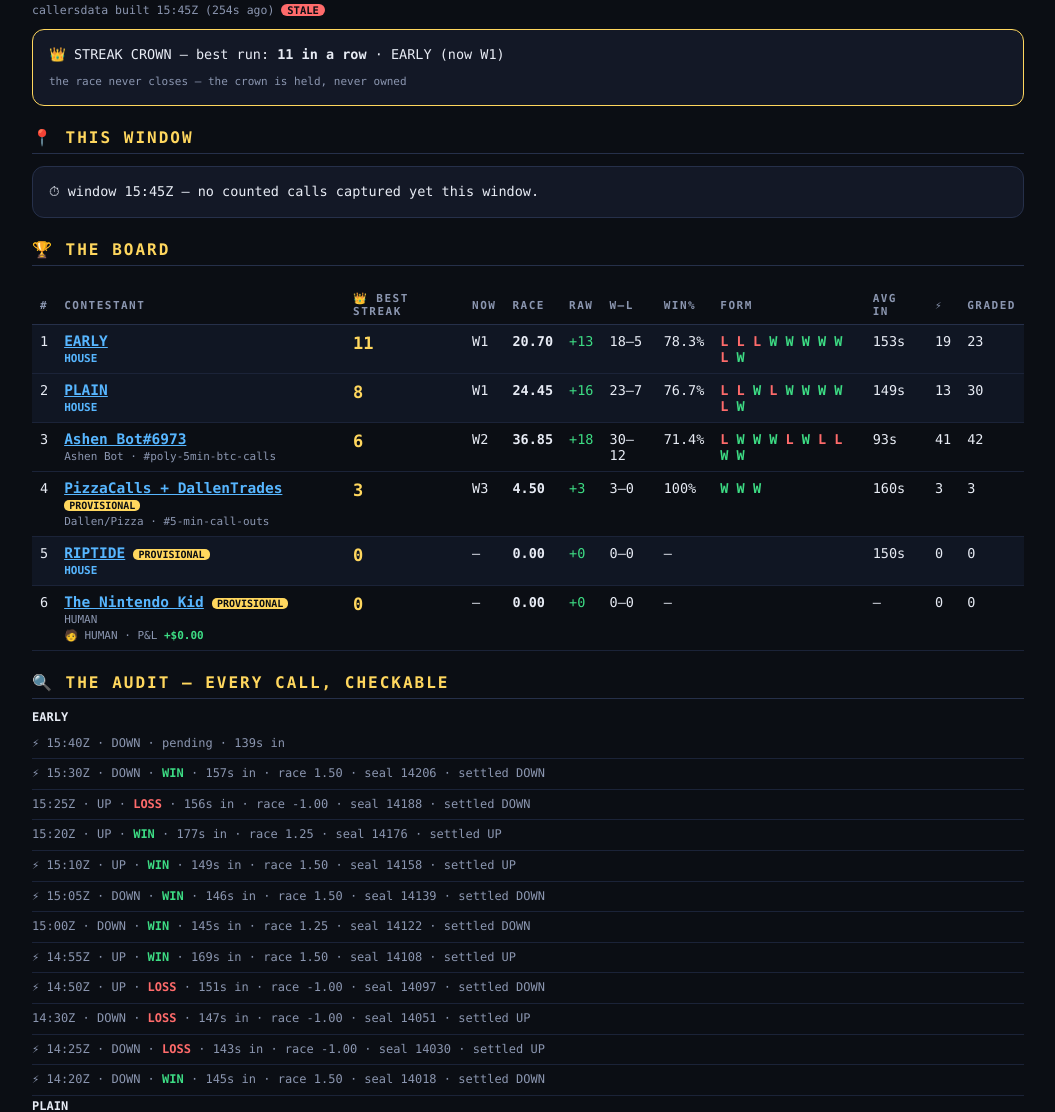
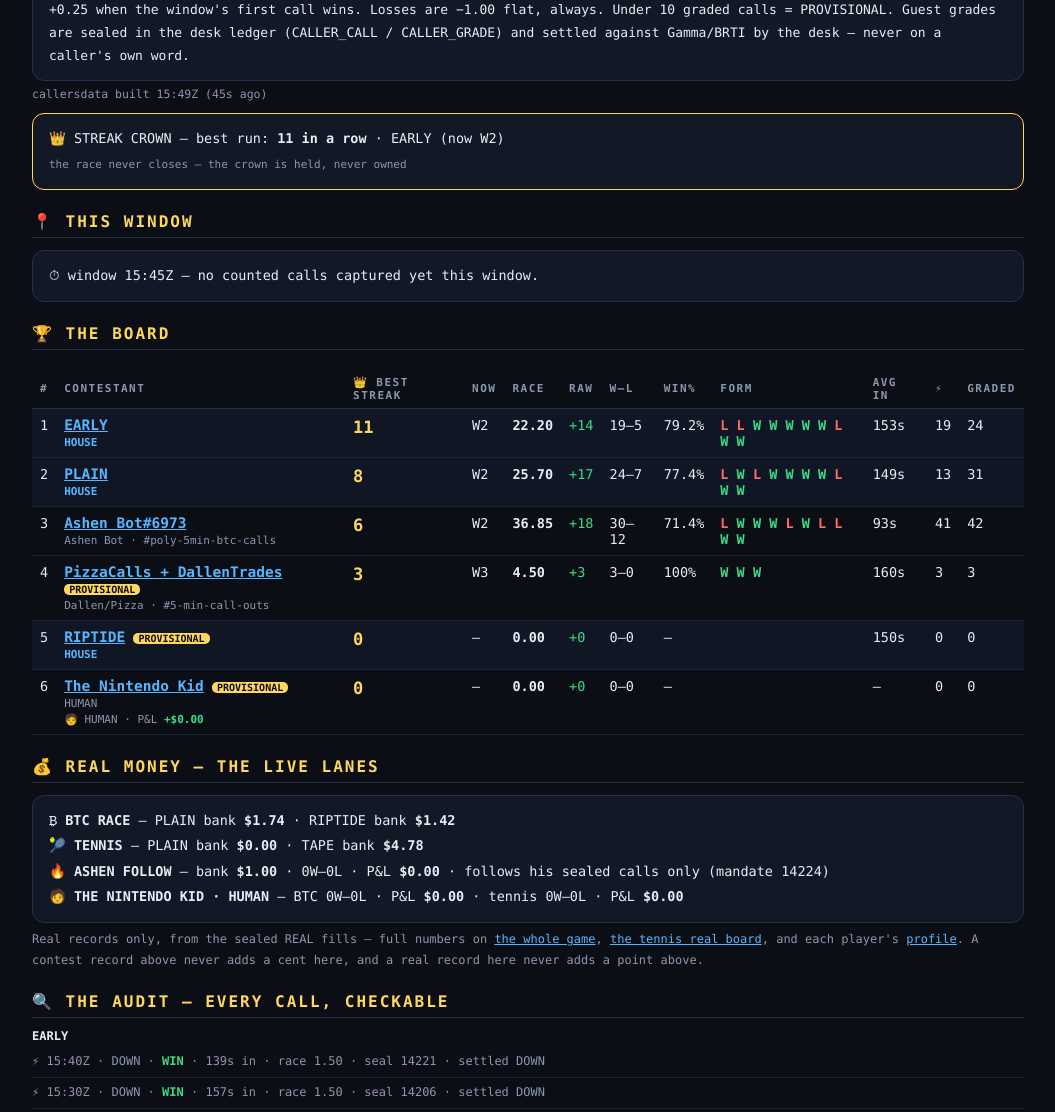
Before and after one commit to masterledgerlive/nodal-desk, a plain HTML site: page nodal/callers.html in a window 1280 px wide. Shown: the part 389-1501 px from the top of the page, without its empty margins (112-1167 px from the left). Drawn offline with Linux system fonts and the light colour scheme.

Commit message:
NODAL: THE CALLERS CONTEST (David's commission 2026-11-16) - outside Discord callers vs PLAIN/EARLY/RIPTIDE/FINAL on the same 5m BTC windows; grading law + speed points (David's ruling 21:51 EST) printed on the page; guest calls sealed as CALLER_CALL/CALLER_GRADE and graded against Gamma by the desk; callersdata rides along as its feed

```diff
--- a/nodal/callers.html
+++ b/nodal/callers.html
@@ -55,6 +55,7 @@
   <div class="sub">Outside callers vs our own engines — PLAIN · EARLY · RIPTIDE · FINAL —
   graded head-to-head on the same 5-minute BTC windows, the same settlement truth,
   one timing law for everyone.</div>
+  <div class="law" style="border-color:var(--blue)">🖥️ <b>THIS BOARD IS SIMULATION</b> — contest calls only, no real money on this table. The real-money lanes live in the 💰 REAL MONEY strip below the board, and the two records are never blended.</div>
 
   <div class="law">
     <b>THE LAW (David's rulings, 2026-11-16).</b> A call counts iff it is posted before its
@@ -87,6 +88,10 @@
     <tbody></tbody>
   </table></div>
 
+  <h2 class="sec">💰 REAL MONEY — THE LIVE LANES</h2>
+  <div class="livestrip" id="realStrip">—</div>
+  <div class="foot" style="margin-top:6px">Real records only, from the sealed REAL fills — full numbers on <a href="wholegame.html">the whole game</a>, <a href="tennis-real.html">the tennis real board</a>, and each player's <a href="players.html">profile</a>. A contest record above never adds a cent here, and a real record here never adds a point above.</div>
+
   <h2 class="sec">🔍 THE AUDIT — EVERY CALL, CHECKABLE</h2>
   <div id="audit"></div>
 
@@ -98,7 +103,7 @@
 
 <script>
 "use strict";
-let cd = null, cdBuilt = null;
+let cd = null, cdBuilt = null, rf = null;
 const $ = id => document.getElementById(id);
 const hhmm = s => s ? s.substr(11,5)+'Z' : '—';
 const esc = s => String(s===null||s===undefined?'':s).replace(/</g,'&lt;');
@@ -107,6 +112,10 @@ async function poll(){
   try{
     const r = await fetch('callersdata.json?t=' + Date.now(), {cache:'no-store'});
     if(r.ok){ cd = await r.json(); cdBuilt = cd.built_at; }
+  }catch(e){}
+  try{
+    const r2 = await fetch('realfills.json?t=' + Date.now(), {cache:'no-store'});
+    if(r2.ok){ rf = await r2.json(); }
   }catch(e){}
   render();
 }
@@ -164,6 +173,18 @@ function render(){
       + (c.seq ? ' · seal ' + c.seq : '') + (c.msg ? ' · msg ' + esc(c.msg) : '')
       + (c.settlement ? ' · settled ' + c.settlement.toUpperCase() : '') + '</div>').join('')
     + '</div>').join('');
+  if(rf){
+    const M = x => (x<0?'−$':'$') + Math.abs(Number(x||0)).toFixed(2);
+    const A = rf.ashen || {bank:1.00, record:{w:0,l:0,pnl:0}};
+    const D = (rf.david||{}).btc ? rf.david.btc.record : {w:0,l:0,pnl:0};
+    const DT = (rf.david||{}).tennis ? rf.david.tennis.record : {w:0,l:0,pnl:0};
+    const rb = rf.banks||{}, tb = (rf.tennis||{}).banks||{};
+    $('realStrip').innerHTML =
+      '₿ <b>BTC RACE</b> — PLAIN bank <b>' + M(rb.PLAIN) + '</b> · RIPTIDE bank <b>' + M(rb.RIPTIDE) + '</b>'
+      + '<br>🎾 <b>TENNIS</b> — PLAIN bank <b>' + M(tb.PLAIN) + '</b> · TAPE bank <b>' + M(tb.TAPE) + '</b>'
+      + '<br>🔥 <b>ASHEN FOLLOW</b> — bank <b>' + M(A.bank) + '</b> · ' + A.record.w + 'W–' + A.record.l + 'L · P&L <b>' + M(A.record.pnl) + '</b> · follows his sealed calls only (mandate 14224)'
+      + '<br>🧑 <b>THE NINTENDO KID · HUMAN</b> — BTC ' + D.w + 'W–' + D.l + 'L · P&L <b>' + M(D.pnl) + '</b> · tennis ' + DT.w + 'W–' + DT.l + 'L · P&L <b>' + M(DT.pnl) + '</b>';
+  }
 }
 poll();
 setInterval(poll, 15000);
--- a/nodal/callersdata.json
+++ b/nodal/callersdata.json
@@ -1,5 +1,5 @@
 {
- "built_at": "2026-11-17T15:45:57Z",
+ "built_at": "2026-11-17T15:49:26Z",
  "contest_start": "2026-11-17T02:35:00Z",
  "note": "House rows from the desk feeds' retained contest-era windows; guest rows complete from the sealed ledger. First-caller bonus adjudicated from all timestamps. ASLEEP RULE: a window with no call from a contestant is ASLEEP \u2014 never graded, never counted against them; only actual calls enter the record. The race is ALL-TIME and OPEN: it never closes, entry is open to anyone forever.",
  "rows": [
@@ -7,14 +7,13 @@
    "name": "EARLY",
    "house": true,
    "tag": "HOUSE",
-   "race": 20.7,
-   "raw": 13,
-   "w": 18,
+   "race": 22.2,
+   "raw": 14,
+   "w": 19,
    "l": 5,
-   "graded": 23,
+   "graded": 24,
    "firsts": 19,
    "form": [
-    "L",
     "L",
     "L",
     "W",
@@ -23,6 +22,7 @@
     "W",
     "W",
     "L",
+    "W",
     "W"
    ],
    "calls": [
@@ -33,16 +33,16 @@
      "window": "2026-11-17T15:40:00Z",
      "side": "down",
      "in": 139,
-     "win": null,
+     "win": true,
      "counted": true,
      "void": null,
-     "settlement": null,
-     "seq": null,
+     "settlement": "down",
+     "seq": 14221,
      "msg": null,
      "posted": null,
      "first": true,
-     "race": null,
-     "raw": null
+     "race": 1.5,
+     "raw": 1
     },
     {
      "who": "EARLY",
@@ -243,29 +243,29 @@
      "raw": 1
     }
    ],
-   "streak": "W1",
-   "streak_now_n": 1,
+   "streak": "W2",
+   "streak_now_n": 2,
    "streak_best_n": 11,
-   "winrate": 78.3,
+   "winrate": 79.2,
    "avg_in": 153,
    "provisional": false,
    "key": "EARLY",
    "pnl": null,
    "human": false,
+   "form_line": null,
    "rank": 1
   },
   {
    "name": "PLAIN",
    "house": true,
    "tag": "HOUSE",
-   "race": 24.45,
-   "raw": 16,
-   "w": 23,
+   "race": 25.7,
+   "raw": 17,
+   "w": 24,
    "l": 7,
-   "graded": 30,
+   "graded": 31,
    "firsts": 13,
    "form": [
-    "L",
     "L",
     "W",
     "L",
@@ -274,9 +274,28 @@
     "W",
     "W",
     "L",
+    "W",
     "W"
    ],
    "calls": [
+    {
+     "who": "PLAIN",
+     "house": true,
+     "tag": "HOUSE",
+     "window": "2026-11-17T15:40:00Z",
+     "side": "down",
+     "in": 143,
+     "win": true,
+     "counted": true,
+     "void": null,
+     "settlement": "down",
+     "seq": 14220,
+     "msg": null,
+     "posted": null,
+     "first": false,
+     "race": 1.25,
+     "raw": 1
+    },
     {
      "who": "PLAIN",
      "house": true,
@@ -474,35 +493,18 @@
      "first": false,
      "race": 1.25,
      "raw": 1
-    },
-    {
-     "who": "PLAIN",
-     "house": true,
-     "tag": "HOUSE",
-     "window": "2026-11-17T14:15:00Z",
-     "side": "up",
-     "in": 122,
-     "win": true,
-     "counted": true,
-     "void": null,
-     "settlement": "up",
-     "seq": 14006,
-     "msg": null,
-     "posted": null,
-     "first": false,
-     "race": 1.25,
-     "raw": 1
     }
    ],
-   "streak": "W1",
-   "streak_now_n": 1,
+   "streak": "W2",
+   "streak_now_n": 2,
    "streak_best_n": 8,
-   "winrate": 76.7,
+   "winrate": 77.4,
    "avg_in": 149,
    "provisional": false,
    "key": "PLAIN",
    "pnl": null,
    "human": false,
+   "form_line": null,
    "rank": 2
   },
   {
@@ -754,6 +756,7 @@
    "key": "Ashen Bot#6973",
    "pnl": null,
    "human": false,
+   "form_line": null,
    "rank": 3
   },
   {
@@ -836,6 +839,7 @@
    "key": "PizzaCalls + DallenTrades",
    "pnl": null,
    "human": false,
+   "form_line": null,
    "rank": 4
   },
   {
@@ -878,6 +882,7 @@
    "key": "RIPTIDE",
    "pnl": null,
    "human": false,
+   "form_line": null,
    "rank": 5
   },
   {
@@ -901,6 +906,15 @@
    "provisional": true,
    "pnl": 0.0,
    "human": true,
+   "form_line": {
+    "graded": 0,
+    "last10_w": 0,
+    "last10_l": 0,
+    "last10_pnl": 0,
+    "overall_pnl": 0,
+    "verdict": "NO PLAYS YET",
+    "text": "no graded plays yet \u2014 nothing to judge \u00b7 NO PLAYS YET"
+   },
    "rank": 6
   }
  ],
```
